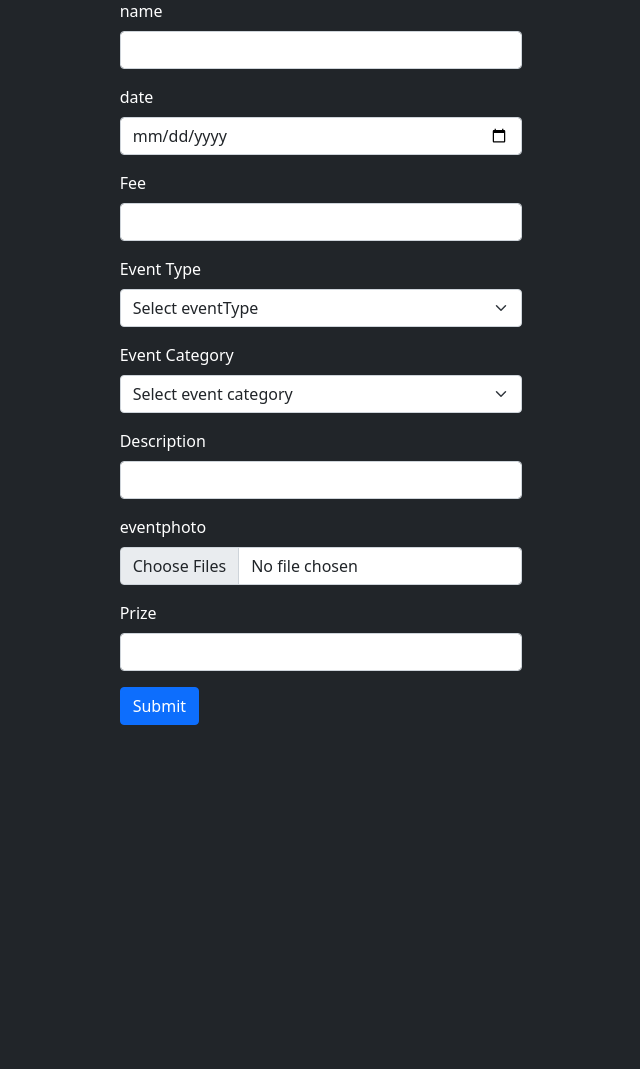
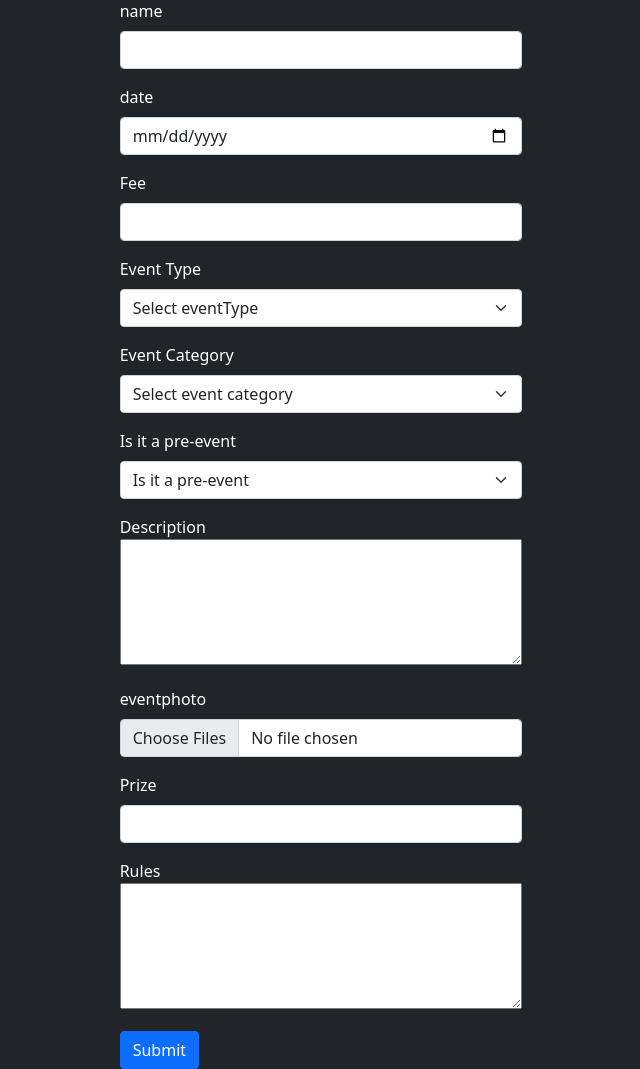
Before and after one commit to cgaswin/invento23-backend, a Node server app: page /api/v1/newevent in a window 1280 px wide. Shown: the part 91-1160 px from the top of the page, without its empty margins (319-959 px from the left). Before the commit the page ends 816 px from the top, so only its background shows below. Run offline with Node 20, Linux system fonts and the light colour scheme; some libraries are stand-ins or nearby versions.

Commit message:
completed ejs form

```diff
--- a/views/eventcreate.ejs
+++ b/views/eventcreate.ejs
@@ -1,32 +1,63 @@
 <!DOCTYPE html>
 <html lang="en">
   <head>
-    <meta charset="UTF-8">
-    <meta http-equiv="X-UA-Compatible" content="IE=edge">
-    <meta name="viewport" content="width=device-width, initial-scale=1.0">
-    <link href="https://cdn.jsdelivr.net/npm/bootstrap@5.0.2/dist/css/bootstrap.min.css" rel="stylesheet" integrity="sha384-EVSTQN3/azprG1Anm3QDgpJLIm9Nao0Yz1ztcQTwFspd3yD65VohhpuuCOmLASjC" crossorigin="anonymous">
+    <meta charset="UTF-8" />
+    <meta http-equiv="X-UA-Compatible" content="IE=edge" />
+    <meta name="viewport" content="width=device-width, initial-scale=1.0" />
+    <link
+      href="https://cdn.jsdelivr.net/npm/bootstrap@5.0.2/dist/css/bootstrap.min.css"
+      rel="stylesheet"
+      integrity="sha384-EVSTQN3/azprG1Anm3QDgpJLIm9Nao0Yz1ztcQTwFspd3yD65VohhpuuCOmLASjC"
+      crossorigin="anonymous"
+    />
     <title>Create Event</title>
   </head>
   <body class="bg-dark text-white">
     <div class="container mt-4 col-4 col-offset-6">
       <h1 class="display-5">Add Event</h1>
-        <form method="POST" action="/api/v1/events/create" enctype="multipart/form-data">
+      <form
+        method="POST"
+        action="/api/v1/events/create"
+        enctype="multipart/form-data"
+      >
         <div class="mb-3">
           <label for="name" class="form-label">name</label>
-              <input type="text" name="name" class="form-control" id="name" aria-describedby="emailHelp">
+          <input
+            type="text"
+            name="name"
+            class="form-control"
+            id="name"
+            aria-describedby="emailHelp"
+          />
         </div>
         <div class="mb-3">
           <label for="date" class="form-label">date</label>
-                <input type="date" name="date" class="form-control" id="date" aria-describedby="emailHelp">
+          <input
+            type="date"
+            name="date"
+            class="form-control"
+            id="date"
+            aria-describedby="emailHelp"
+          />
         </div>
         <div class="mb-3">
           <label for="regFee" class="form-label">Fee</label>
-                <input type="number" name="regFee" class="form-control" id="regFee" aria-describedby="emailHelp">
+          <input
+            type="number"
+            name="regFee"
+            class="form-control"
+            id="regFee"
+            aria-describedby="emailHelp"
+          />
         </div>
 
         <div class="mb-3">
           <label for="eventType" class="form-label">Event Type</label>
-                  <select  name="eventType" class="form-select" aria-label="Default select example">
+          <select
+            name="eventType"
+            class="form-select"
+            aria-label="Default select example"
+          >
             <option selected>Select eventType</option>
             <option value="proshow">proshow</option>
             <option value="techfest">techfest</option>
@@ -34,33 +65,79 @@
           </select>
         </div>
 
+        <div class="mb-3">
+          <label for="category" class="form-label">Event Category</label>
+          <select
+            name="category"
+            class="form-select"
+            aria-label="Default select example"
+          >
+            <option selected>Select event category</option>
+            <option value="workshops">workshops</option>
+            <option value="competitions">competitions</option>
+            <option value="exhibitions">exhibitions</option>
+            <option value="pre-events">pre-events</option>
+            <option value="general-events">general-events</option>
+            <option value="spotlight">spotlight</option>
+            <option value="group">group</option>
+            <option value="solo">solo</option>
+          </select>
+        </div>
 
         <div class="mb-3">
-                <label for="category" class="form-label">Event Category</label>
-                  <select  name="category" class="form-select" aria-label="Default select example">
-                    <option selected>Select event category</option>
-                    <option value="proshow">proshow</option>
-                    <option value="techfest">techfest</option>
-                    <option value="saptha">saptha</option>
+          <label for="isPreevent" class="form-label">Is it a pre-event</label>
+          <select
+            name="isPreevent"
+            class="form-select"
+            aria-label="Default select example"
+          >
+            <option selected>Is it a pre-event</option>
+            <option value="yes">Yes</option>
+            <option value="no">No</option>
           </select>
         </div>
 
 
-
-              <div class="mb-3">
-                <label for="description" class="form-label">Description</label>
-                <input type="text" name="description" class="form-control" id="description" aria-describedby="emailHelp">
+        <div class="mb-3 ">
+          <label for="description">Description</label>
+          <textarea
+            class="description"
+            id="description"
+            rows="5"
+            style="min-width: 100%;"
+          ></textarea>
         </div>
 
         <div class="mb-3">
           <label for="photo" class="form-label">eventphoto</label>
-              <input type="file" name="photo" multiple class="form-control" id="photo">
+          <input
+            type="file"
+            name="photo"
+            multiple
+            class="form-control"
+            id="photo"
+          />
         </div>
-
 
         <div class="mb-3">
           <label for="prize" class="form-label">Prize</label>
-                <input type="number" name="prize" class="form-control" id="prize" aria-describedby="emailHelp">
+          <input
+            type="number"
+            name="prize"
+            class="form-control"
+            id="prize"
+            aria-describedby="emailHelp"
+          />
+        </div>
+
+        <div class="mb-3 ">
+          <label for="rules">Rules</label>
+          <textarea
+            class="rules"
+            id="rules"
+            rows="5"
+            style="min-width: 100%;"
+          ></textarea>
         </div>
 
         <button type="submit" class="btn btn-primary">Submit</button>
```
Lines whose indentation alone changed are shown as unchanged.
